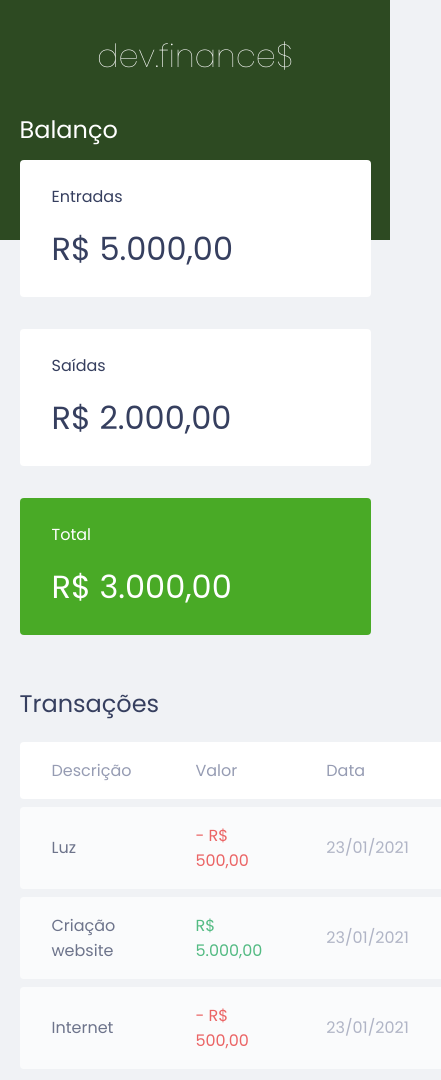
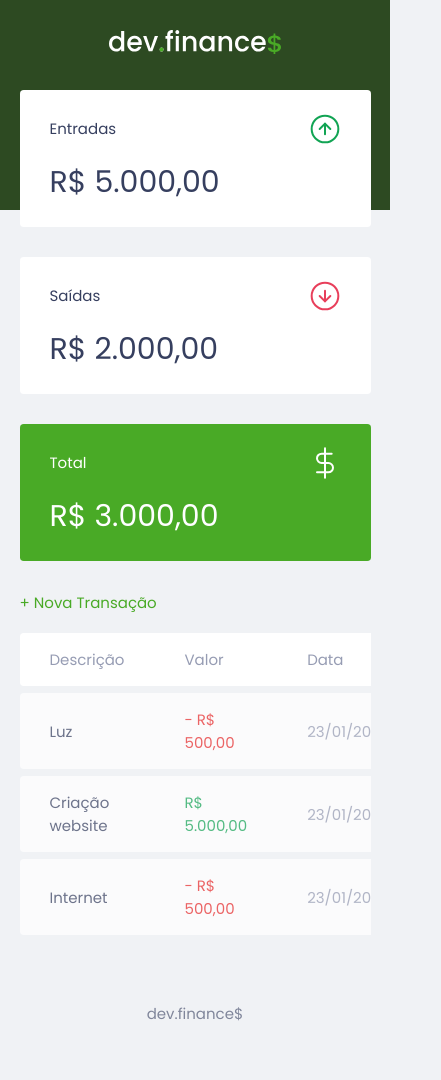
Before and after one commit to sandromiranda/Discover-01, a website: page index.html in a window 390 px wide. Shown: the top 1080 px of the page, 441 px wide, since content can reach past the window. After the commit the page ends 1055 px from the top, so only its background shows below. Drawn offline with Linux system fonts and the light colour scheme.

Commit message:
adding assets and responsive

```diff
--- a/index.html
+++ b/index.html
@@ -16,33 +16,44 @@
   <body>
 
     <header>
-      <h1 id="logo">dev.finance$</h1>
+      <img src="./assets/logo.svg" alt="Logo Dev Finace">
     </header>
 
     <main class="container">
 
       <section id="balance">
-        <h2>Balanço</h2>
+        <h2 class="sr-only">Balanço</h2>
 
         <div class="card">
-          <h3>Entradas</h3>
+          <h3>
+            <span>Entradas</span>
+            <img src="./assets/income.svg" alt="Image de entradas">
+          </h3>
           <p>R$ 5.000,00</p>
         </div>
 
         <div class="card">
-          <h3>Saídas</h3>
+          <h3>
+            <span>Saídas</span>
+            <img src="./assets/expense.svg" alt="Image de saída">
+          </h3>
           <p>R$ 2.000,00</p>
         </div>
 
         <div class="card total">
-          <h3>Total</h3>
+          <h3>
+            <span>Total</span>
+            <img src="./assets/total.svg" alt="Image de total">
+          </h3>
           <p>R$ 3.000,00</p>
         </div>
       </section>
 
       <section id="transaction">
 
-        <h2>Transações</h2>
+        <h2 class="sr-only">Transações</h2>
+
+        <a href="#" class="button new">+ Nova Transação</a>
 
         <table id="data-table">
           <thead>
@@ -50,6 +61,7 @@
               <th>Descrição</th>
               <th>Valor</th>
               <th>Data</th>
+              <th></th>
             </tr>
           </thead>
           <tbody>
@@ -57,16 +69,27 @@
               <td class="description">Luz</td>
               <td class="expense">- R$ 500,00</td>
               <td class="date">23/01/2021</td>
+              <td>
+                  <img src="./assets/minus.svg" alt="Remover transação">
+              </td>
             </tr>
             <tr>
               <td class="description">Criação website</td>
               <td class="income">R$ 5.000,00</td>
               <td class="date">23/01/2021</td>
+              <td>
+                  <img src="./assets/minus.svg" alt="Remover transação">
+              </td>
+
             </tr>
             <tr>
               <td class="description">Internet</td>
               <td class="expense">- R$ 500,00</td>
               <td class="date">23/01/2021</td>
+              <td>
+                  <img src="./assets/minus.svg" alt="Remover transação">
+              </td>
+
             </tr>
 
           </tbody>
--- a/style.css
+++ b/style.css
@@ -10,9 +10,26 @@
   box-sizing: border-box;
 }
 
+html {
+  font-size: 93.75%;
+}
+
 body {
   background: #f0f2f5;
   font-family: 'Poppins', sans-serif;
+}
+
+/* This is for reader============================== */
+.sr-only {
+  position: absolute;
+  width: 1px;
+  height: 1px;
+  padding: 0;
+  margin: -1px;
+  overflow: hidden;
+  clip: rect(0, 0, 0, 0);
+  white-space: nowrap;
+  border-width: 0;
 }
 
 .container {
@@ -27,6 +44,21 @@ h2 {
   margin-bottom: 0.8rem;
   color: var(--dark-blue);
   font-weight: normal;
+}
+
+/* Links & Buttons ===================== */
+a {
+  color: #49AA26;
+  text-decoration: none;
+}
+
+a:hover {
+  color: #3dd705;
+}
+
+.button.new {
+  display: inline-block;
+  margin-bottom: .8rem;
 }
 
 
@@ -67,6 +99,9 @@ header {
 .card h3 {
   font-weight: normal;
   font-size: 1rem;
+  display: flex;
+  align-items: center;
+  justify-content: space-between;
 }
 
 .card p {
@@ -82,6 +117,12 @@ header {
 
 
 /* Table ============================== */
+#transaction {
+  display: block;
+  width: 100%;
+  overflow-x: auto;
+}
+
 #data-table {
   width: 100%;
   border-spacing: 0 0.5rem;
@@ -91,6 +132,11 @@ header {
 table thead tr th:first-child,
 table tbody tr td:first-child {
   border-radius: 0.25rem 0 0 0.25rem;
+}
+
+table thead tr th:last-child,
+table tbody tr td:last-child {
+  border-radius: 0 0.25rem 0.25rem 0;
 }
 
 table thead th {
@@ -134,3 +180,17 @@ footer {
   color: var(--dark-blue);
   opacity: 0.6;
 }
+
+
+/* Responsive ========================== */
+@media (min-width: 800px) {
+  html {
+    font-size: 87.5%;
+  }
+
+  #balance {
+    display: grid;
+    grid-template-columns: repeat(3, 1fr);
+    gap: 2rem;
+  }
+}
```
Also changed, not shown: assets/expense.svg (added), assets/income.svg (added), assets/logo.svg (added), assets/minus.svg (added), assets/plus.svg (added), assets/total.svg (added), 1 other file.
